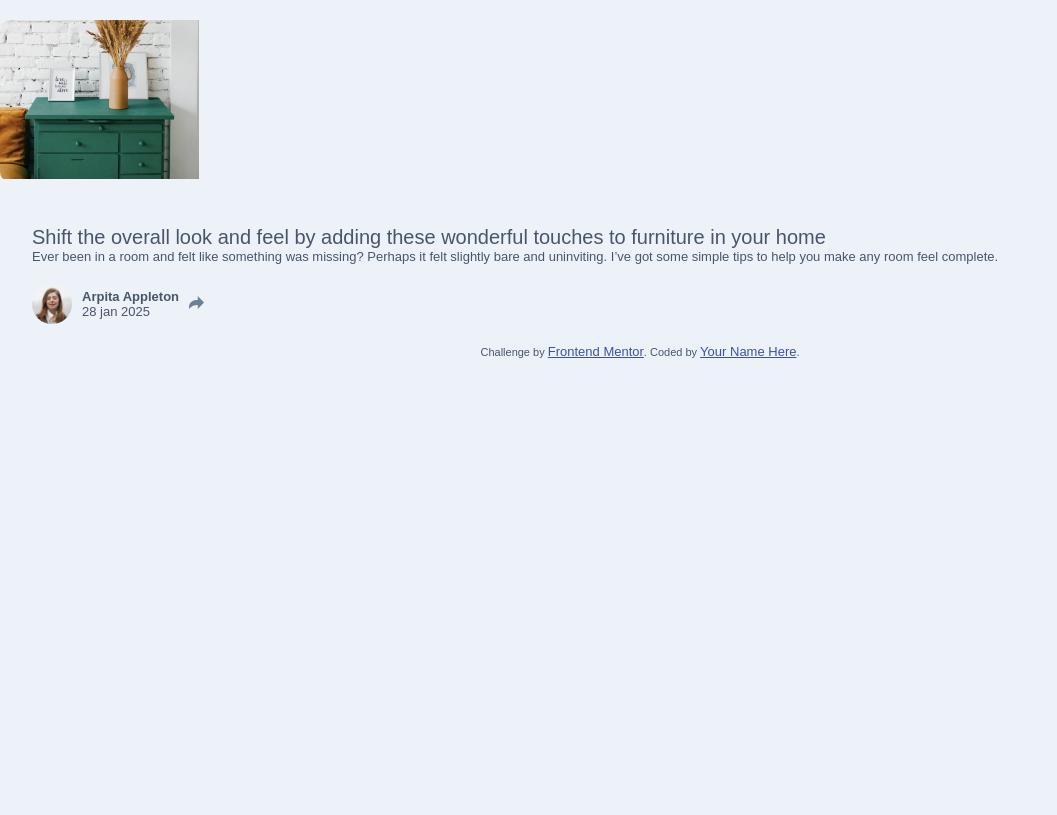
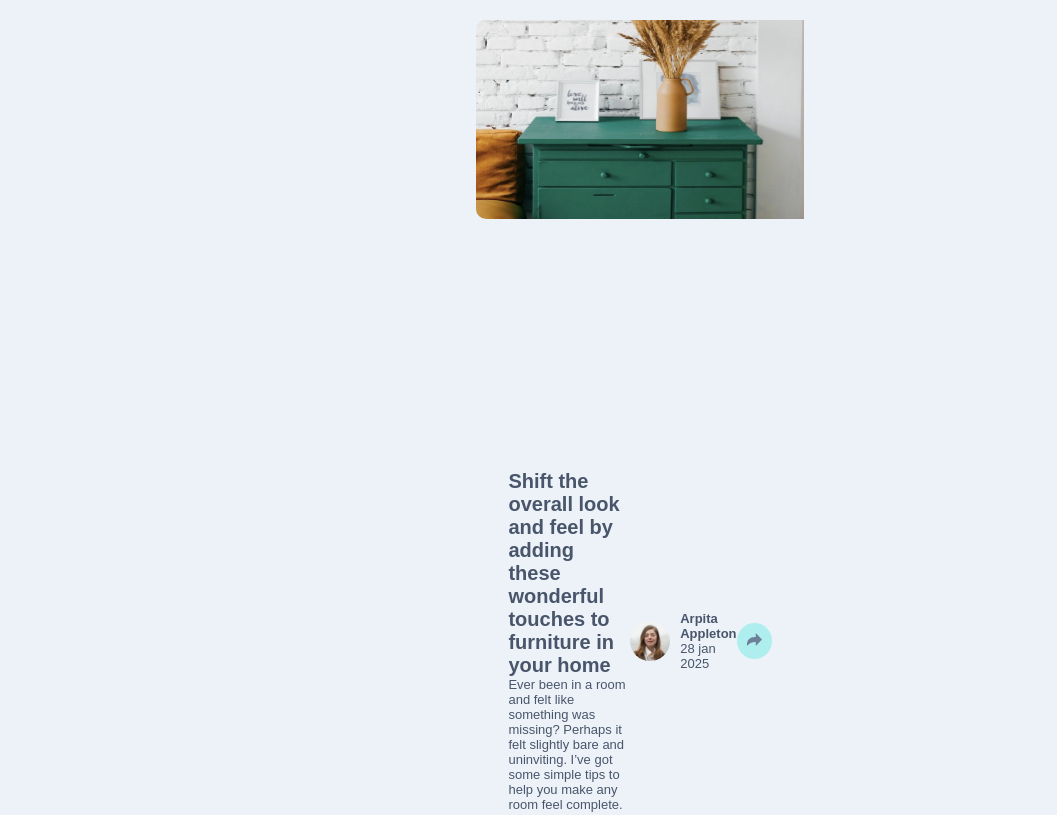
Before and after one commit to Arpitvishwakarma16/ARPIT-FIRST-UI-CHALLENGE, a plain HTML site: page index.html in a window 1280 px wide. Shown: the top 815 px of the page, without its empty margins (0-1057 px from the left). Drawn offline with Linux system fonts and the light colour scheme.

Commit message:
Third Commit

```diff
--- a/index.html
+++ b/index.html
@@ -15,14 +15,15 @@
   </style>
   <link rel="stylesheet" type="text/css" href="style.css">
 </head>
-<main>
+<body>
+
+
+  <main class="main">
     <div class="card">
       <div class="card-image">
       <img src="images/drawers.jpg">
-    </div>
 
      </div>
-</main>
      <main class="card-main">
       <div class=" card-content">
       <h1> Shift the overall look and feel by adding these wonderful
@@ -45,7 +46,7 @@
 
         </div>
         <div class="network">
-            <p> shere </p>
+            <p>share</p>
             <div class="icon network">
               <a href="#"><svg xmlns="http://www.w3.org/2000/svg" width="20" height="20"><path fill="#FFF" d="M10 0C4.478 0 0 4.477 0 10c0 4.237 2.636 7.855 6.356 9.312-.088-.791-.167-2.005.035-2.868.182-.78 1.172-4.97 1.172-4.97s-.299-.6-.299-1.486c0-1.39.806-2.428 1.81-2.428.852 0 1.264.64 1.264 1.408 0 .858-.545 2.14-.828 3.33-.236.995.5 1.807 1.48 1.807 1.778 0 3.144-1.874 3.144-4.58 0-2.393-1.72-4.068-4.177-4.068-2.845 0-4.515 2.135-4.515 4.34 0 .859.331 1.781.745 2.281a.3.3 0 01.069.288l-.278 1.133c-.044.183-.145.223-.335.134-1.249-.581-2.03-2.407-2.03-3.874 0-3.154 2.292-6.052 6.608-6.052 3.469 0 6.165 2.473 6.165 5.776 0 3.447-2.173 6.22-5.19 6.22-1.013 0-1.965-.525-2.291-1.148l-.623 2.378c-.226.869-.835 1.958-1.244 2.621.937.29 1.931.446 2.962.446 5.522 0 10-4.477 10-10S15.522 0 10 0z"/></svg></a>
               <a href="#"><svg xmlns="http://www.w3.org/2000/svg" width="20" height="17"><path fill="#FFF" d="M20 2.172a8.192 8.192 0 01-2.357.646 4.11 4.11 0 001.804-2.27 8.22 8.22 0 01-2.605.996A4.096 4.096 0 0013.847.248c-2.65 0-4.596 2.472-3.998 5.037A11.648 11.648 0 011.392 1a4.109 4.109 0 001.27 5.478 4.086 4.086 0 01-1.858-.513c-.045 1.9 1.318 3.679 3.291 4.075a4.113 4.113 0 01-1.853.07 4.106 4.106 0 003.833 2.849A8.25 8.25 0 010 14.658a11.616 11.616 0 006.29 1.843c7.618 0 11.922-6.434 11.663-12.205A8.354 8.354 0 0020 2.172z"/></svg></a>
@@ -56,9 +57,7 @@
       </div>
      </div>
      </main>
-<body>
-
-
+   </main>
 
   <div class="attribution">
     Challenge by <a href="https://www.frontendmentor.io?ref=challenge" target="_blank">Frontend Mentor</a>.
--- a/style.css
+++ b/style.css
@@ -16,7 +16,7 @@
    color: var(--Very-dark-Grayish-Blue);
 }
 
-html , body {
+ html , body {
     width: 100%;
     height: auto;
     background: var(--Light-Grayish-Blue);
@@ -30,14 +30,14 @@ body {
 }
 h1 {
     font-size: 20px;
-    font-weight: 200;
+    font-weight: 700;
 }
 img {
     height: 100%;
     width: 100%;
 }
 
-.main {
+main {
     width: 100%;
     min-height: 100vh;
     display: flex;
@@ -46,12 +46,12 @@ img {
 }
 
 .card {
-    width: 25.16rex;
+    width: 25.16rem;
     border-radius: 10px;
 }
 .card-image {
     overflow: hidden;
-    width: 15.3rem;
+    height: 15.3rem;
     border-radius: 10px 0 0 10px;
 }
 .card-main {
@@ -92,7 +92,7 @@ img {
  .icon-share {
     padding: absolute;
     z-index: 5;
-    background-color: var(--Light-Grayish-Blue);
+    background-color: paleturquoise;
     padding: 10px;
     border-radius: 50%;
     cursor: pointer;
@@ -114,11 +114,10 @@ img {
     background: var(--Very-dark-Grayish-Blue);
     display: flex;
     align-items: center;
-    visibility: hidden;
+     visibility: hidden; */
     z-index: 1;
 
  }
-
  .network p {
     font-size: 1.3rem;
     font-weight: 100;
```
Lines whose indentation alone changed are shown as unchanged.
